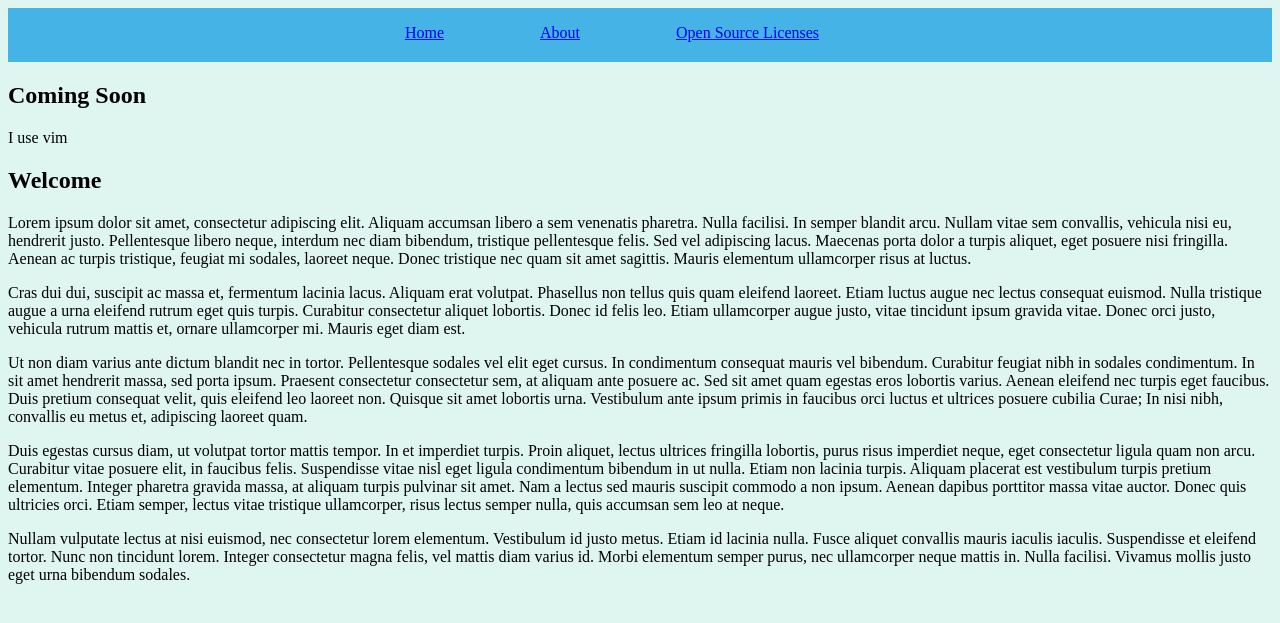
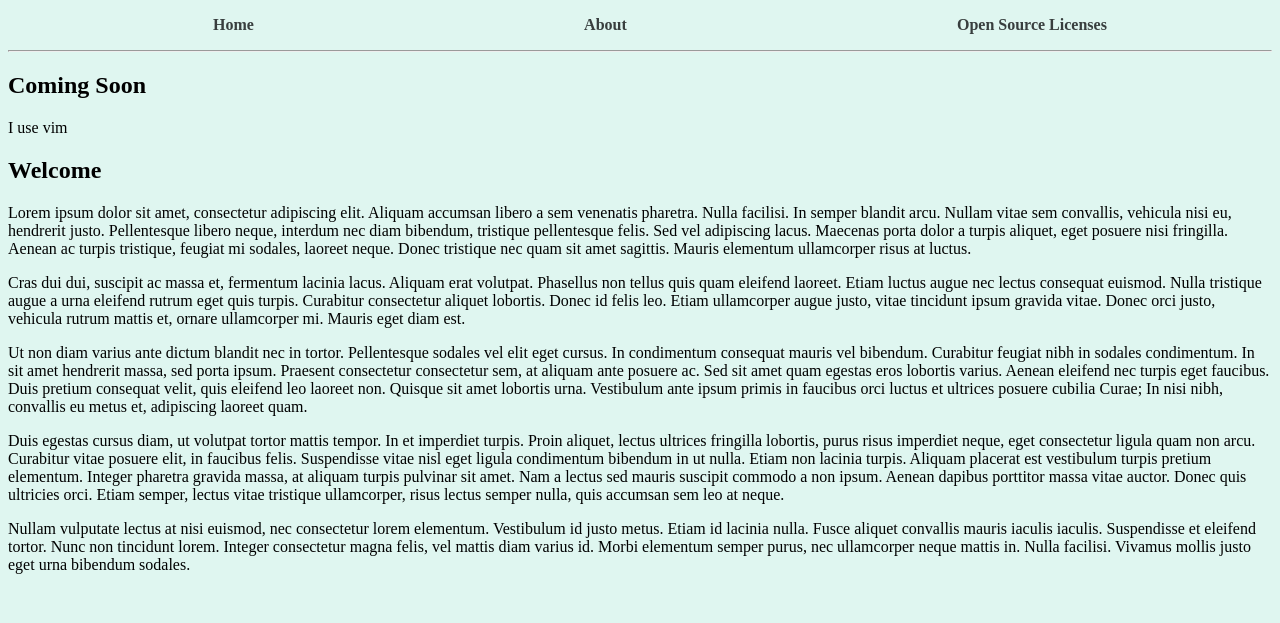
Before and after one commit to NicholasDefranco/site, a Jekyll site: the page built from index.html, in a window 1280 px wide. Shown: the top 623 px of the page. Built offline with Jekyll 4.4.1, drawn with Linux system fonts in a browser that asks for light colours.

Commit message:
Simplified the navigation bar
The nav bar now uses a css flex box for responsive design. The links
have a bolder font weight and change colour based on hovering. Removed
classes out of navigation.html and selecting html 5 tags instead.

```diff
--- a/_includes/navigation.html
+++ b/_includes/navigation.html
@@ -1,7 +1,8 @@
-<nav class="main-navbar">
-  <ul class="navlist">
+<nav>
+  <ul>
     {% for item in site.data.navigation %}
-      <li class="main-link"><a href="{{ item.link }}">{{ item.name }}</a></li>
+      <li><a href="{{ item.link }}">{{ item.name }}</a></li>
     {% endfor %}
   </ul>
 </nav>
+<hr>
--- a/site.css
+++ b/site.css
@@ -17,19 +17,23 @@ tr:nth-child(even), thead {
   background-color: #46B3E6;
 }
 
-nav.main-navbar {
-  background-color: #46B3E6;
-  text-align: center;
+nav > ul {
+  align-items: center;
+  display: flex;
+  flex-wrap: nowrap;
+  justify-content: space-around;
+  list-style: none;
 }
 
-ul.navlist {
-  list-style: none;
-  display: inline-block;
+nav > ul > li > a {
+  color: rgb(56, 62, 62);
+  font-weight: bolder;
+  text-decoration: none;
 }
 
-ul.navlist > li.main-link {
-  padding-right: 6em;
-  float: left;
+nav > ul > li > a:hover {
+  color: #46B3E6;
+  text-decoration:underline;
 }
 
 body {
```
